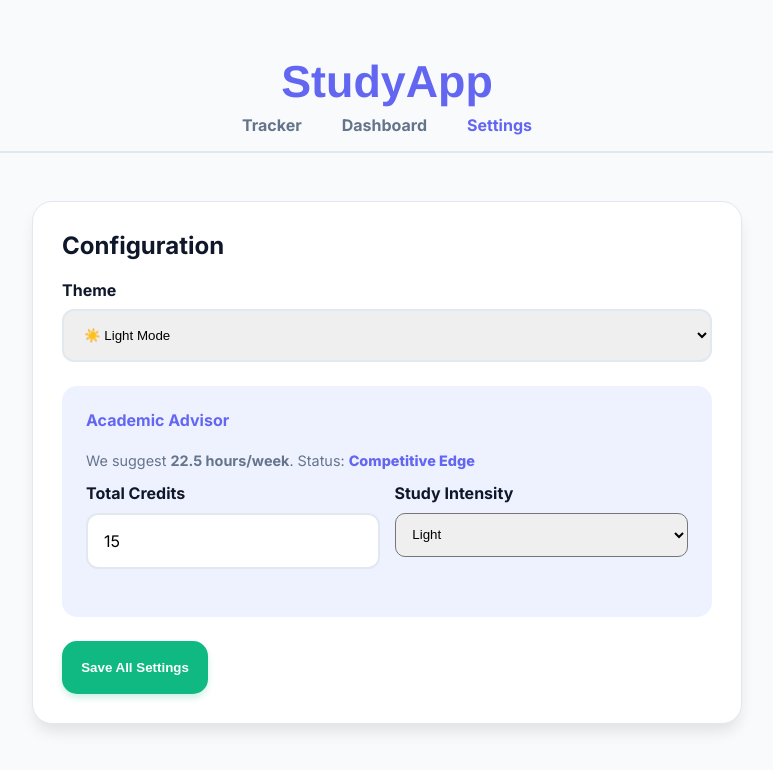
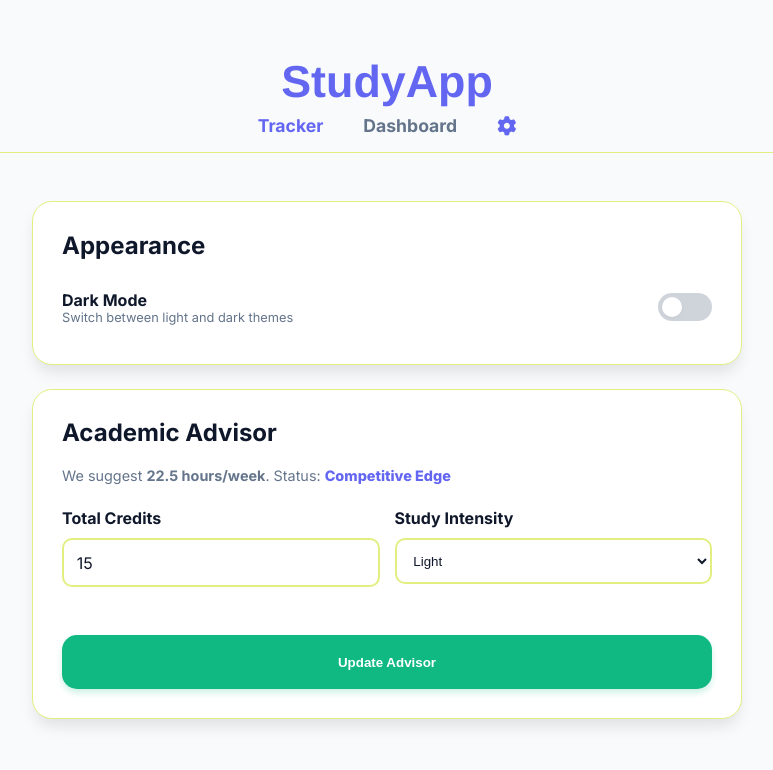
Before and after one commit to AbinAcharya/StudyApp, a Flask app: page /settings in a window 1280 px wide. Shown: the top 770 px of the page, without its empty margins (253-1026 px from the left). Run offline with Flask 3, Linux system fonts and the light colour scheme; data comes from the database, SQL or seed files in the repository; both versions use the stored data as it was after the commit.

```diff
--- a/app.py
+++ b/app.py
@@ -68,7 +68,7 @@ def dashboard():
     _, _, recommendation = get_recommendation()
 
     if logs:
-        generate_subject_graph()
+        generate_subject_graph(theme=theme)
 
     heatmap_html = get_heatmap_data()
 
@@ -121,9 +121,11 @@ def settings():
     cursor = conn.cursor()
 
     if request.method == "POST":
-        theme = request.form.get("theme")
-        credits = int(request.form.get("credits"))
-        intensity = request.form.get("intensity")
+        # Check if the hidden input (or toggle) sent 'dark'
+        # If the form uses the hidden input trick we discussed, this stays 'dark'
+        theme = request.form.get("theme", "light")
+        credits = int(request.form.get("credits", 0))
+        intensity = request.form.get("intensity", "Standard")
 
         # Advisor logic
         suggested_goal, _ = calculate_recommendation(credits, intensity)
@@ -132,12 +134,20 @@ def settings():
             UPDATE settings SET theme=?, credits=?, intensity=?, weekly_goal=? WHERE id=1
         """, (theme, credits, intensity, suggested_goal))
         conn.commit()
+
+        # This is key: regenerate the graph immediately so it matches the new theme
+        generate_subject_graph(theme=theme)
+
         flash("Settings Updated!")
         return redirect(url_for('settings'))
 
     cursor.execute("SELECT theme, credits, intensity, weekly_goal FROM settings WHERE id=1")
     user_settings = cursor.fetchone()
     conn.close()
+
+    # Handle case where database might be empty initially
+    if not user_settings:
+        user_settings = ('light', 0, 'Standard', 20)
 
     _, bracket = calculate_recommendation(user_settings[1], user_settings[2])
 
--- a/static/style.css
+++ b/static/style.css
@@ -12,7 +12,22 @@
     --shadow-sm: 0 4px 6px -1px rgba(0, 0, 0, 0.1);
     --shadow-md: 0 10px 15px -3px rgba(0, 0, 0, 0.1);
     --shadow-lg: 0 20px 25px -5px rgba(0, 0, 0, 0.15);
+    --border-color: #e2ef80;
 }
+
+[data-theme='oled'] {
+    --bg: #000000;              /* Absolute black for OLED */
+    --card-bg: #0a0a0a;         /* Very dark gray to differentiate cards */
+    --text-main: #f1f5f9;       /* Light gray text (easier on eyes than pure white) */
+    --text-muted: #cbd5e1;      /* Muted text for secondary info */
+    --primary-light: #1e1b4b;
+    --border-color: #1e293b;   /* Darker version of your primary blue */
+
+    --shadow-sm: 0 2px 4px rgba(0, 0, 0, 0.5), 0 0 0 1px #1e293b;
+    --shadow-md: 0 4px 12px rgba(0, 0, 0, 0.7), 0 0 0 1px #1e293b;
+    --shadow-lg: 0 12px 24px rgba(99, 102, 241, 0.15), 0 0 0 1px #334155;
+}
+
 
 body {
     background-color: var(--bg);
@@ -20,6 +35,12 @@ body {
     font-family: 'Inter', sans-serif;
     margin: 0;
     padding: 0;
+    transition: background-color 0.3s ease, color 0.3s ease;
+}
+
+h1, h2, h3, h4 {
+    color: var(--text-main);
+    transition: color 0.3s ease;
 }
 
 .container {
@@ -48,15 +69,15 @@ body {
     padding: 1.8rem;
     border-radius: var(--radius);
     box-shadow: var(--shadow-md);
-    border: 1px solid #e2e8f0;
-    transition: all 0.3s cubic-bezier(0.4, 0, 0.2, 1); /* Smooth 3D transition */
+    border: 1px solid var(--border-color); /* Updated to use variable */
+    transition: all 0.3s cubic-bezier(0.4, 0, 0.2, 1);
 }
 
 /* The 3D Lift Effect on Hover */
 .card:hover {
     transform: translateY(-8px);
     box-shadow: var(--shadow-lg);
-    border-color: var(--primary-light);
+    border-color: var(--primary);
 }
 
 .stat-label {
@@ -190,35 +211,138 @@ input:focus {
 
 .btn-delete:hover { background: #fecaca; }
 
-/* Table Design */
 .table-container {
-    background: white;
+    background: var(--card-bg); /* Becomes #0a0a0a in dark mode */
     border-radius: var(--radius);
     overflow: hidden;
-    border: 1px solid #e2e8f0;
+    border: 1px solid var(--border-color);
     margin-top: 1.5rem;
     box-shadow: var(--shadow-md);
 }
 
 table { width: 100%; border-collapse: collapse; }
-th { background: #f8fafc; padding: 1.2rem; text-align: left; color: var(--text-muted); }
-td { padding: 1.2rem; border-top: 1px solid #f1f5f9; }
 
-@media (max-width: 900px) { .chart-grid { grid-template-columns: 1fr; } }
-
-/* Table Polish - Fixed Hover Logic */
-tbody tr {
-    transition: all 0.2s ease;
-    cursor: default;
+th {
+    background: var(--bg); /* Becomes pure black in dark mode */
+    padding: 1.2rem;
+    text-align: left;
+    color: var(--text-muted);
 }
 
-/* When the row is hovered, change the row's background */
-tbody tr:hover {
-    background-color: var(--primary-light);
+td {
+    padding: 1.2rem;
+    border-top: 1px solid var(--border-color);
+    color: var(--text-main); /* Becomes light gray in dark mode */
 }
 
-/* IMPORTANT: Make sure cells don't block the row color */
+/* Hover effect fix */
+tbody tr:hover {
+    background-color: var(--primary-light); /* Subtle indigo highlight */
+}
+
 tbody tr:hover td {
-    background-color: transparent;
-    color: var(--primary); /* Optional: turns text indigo on hover for extra pop */
+    color: var(--primary); /* Text turns blue on hover */
 }
+
+/* --- Navigation Styling --- */
+.nav-link {
+    text-decoration: none;
+    font-weight: 700;
+    color: var(--text-muted);
+    transition: all 0.3s ease;
+    padding: 5px 0;
+    position: relative;
+}
+
+.nav-link:hover {
+    color: var(--primary);
+    transform: translateY(-2px);
+}
+
+/* This styles the active link on the page you are currently on */
+.nav-link.active, .nav-link[style*="var(--primary)"] {
+    color: var(--primary) !important;
+}
+
+/* OLED Glow Effect for Links */
+[data-theme='oled'] .nav-link:hover {
+    text-shadow: 0 0 8px rgba(99, 102, 241, 0.5);
+}
+
+
+/* --- Modern OLED Toggle Switch --- */
+.switch {
+    position: relative;
+    display: inline-block;
+    width: 54px;
+    height: 28px;
+}
+
+.switch input {
+    opacity: 0;
+    width: 0;
+    height: 0;
+}
+
+.slider {
+    position: absolute;
+    cursor: pointer;
+    top: 0;
+    left: 0;
+    right: 0;
+    bottom: 0;
+    background-color: var(--text-muted);
+    opacity: 0.3;
+    transition: .4s;
+    border-radius: 34px;
+}
+
+.slider:before {
+    position: absolute;
+    content: "";
+    height: 20px;
+    width: 20px;
+    left: 4px;
+    bottom: 4px;
+    background-color: white;
+    transition: .4s;
+    border-radius: 50%;
+    box-shadow: 0 2px 4px rgba(0,0,0,0.2);
+}
+
+input:checked + .slider {
+    background-color: var(--primary);
+    opacity: 1;
+}
+
+input:checked + .slider:before {
+    transform: translateX(26px);
+}
+
+/* Settings Icon Styling */
+.settings-link {
+    font-size: 1.2rem;
+    display: flex;
+    align-items: center;
+    transition: color 0.3s ease;
+}
+
+/* The Gear Rotation Animation */
+.settings-link i {
+    transition: transform 0.6s cubic-bezier(0.4, 0, 0.2, 1);
+}
+
+.settings-link:hover i {
+    transform: rotate(180deg); /* Spins the gear 90 degrees */
+    color: var(--primary);
+}
+
+/* OLED Glow for the Icon */
+[data-theme='oled'] .settings-link:hover i {
+    filter: drop-shadow(0 0 8px rgba(99, 102, 241, 0.6));
+}
+
+/* Highlight the icon if we are on the settings page */
+.settings-link[href="/settings"] i {
+    color: var(--primary);
+}
--- a/templates/settings.html
+++ b/templates/settings.html
@@ -5,45 +5,65 @@
     <meta name="viewport" content="width=device-width, initial-scale=1.0">
     <title>Settings - StudyApp</title>
     <link rel="stylesheet" href="{{ url_for('static', filename='style.css') }}">
+    <link rel="stylesheet" href="https://cdnjs.cloudflare.com/ajax/libs/font-awesome/6.4.0/css/all.min.css">
     <link href="https://fonts.googleapis.com/css2?family=Arimo:wght@700&display=swap" rel="stylesheet">
+
+    <script>
+        if (localStorage.getItem('theme') === 'oled') {
+            document.documentElement.setAttribute('data-theme', 'oled');
+        }
+    </script>
 </head>
-<body class="{{ 'dark-theme' if settings[0] == 'dark' else '' }}">
+<body>
     <div class="container" style="padding: 2.5rem; position: relative;">
 
-        <div style="display: flex; flex-direction: column; align-items: center; margin-bottom: 3rem; padding: 1rem 0; border-bottom: 2px solid #e2e8f0;">
+        <div style="display: flex; flex-direction: column; align-items: center; margin-bottom: 3rem; padding: 1rem 0; border-bottom: 1px solid var(--border-color);">
             <h1 style="margin: 0; font-family: 'Arimo', sans-serif; font-size: 2.8rem; color: var(--primary);">StudyApp</h1>
-            <nav style="display: flex; gap: 2.5rem; margin-top: 0.5rem;">
-                <a href="/" style="text-decoration: none; font-weight: 700; color: var(--text-muted);">Tracker</a>
-                <a href="/dashboard" style="text-decoration: none; font-weight: 700; color: var(--text-muted);">Dashboard</a>
-                <a href="/settings" style="text-decoration: none; font-weight: 700; color: var(--primary);">Settings</a>
+            <nav style="display: flex; gap: 2.5rem; margin-top: 0.5rem; align-items: center;">
+                <a href="/" style="text-decoration: none; font-weight: 700; color: var(--primary); font-size: 1.1rem;">
+                    Tracker
+                </a>
+                <a href="/dashboard" style="text-decoration: none; font-weight: 700; color: var(--text-muted); font-size: 1.1rem;">
+                    Dashboard
+                </a>
+                <a href="/settings" class="settings-link" title="Settings" style="text-decoration: none;">
+                    <i class="fa-solid fa-gear"></i>
+                </a>
             </nav>
         </div>
 
+        <div class="card" style="max-width: 650px; margin: 0 auto 1.5rem auto;">
+            <h2 style="margin-top:0;">Appearance</h2>
+            <div style="display: flex; justify-content: space-between; align-items: center; padding: 10px 0;">
+                <div>
+                    <label style="font-weight: 700; color: var(--text-main);">Dark Mode</label>
+                    <p style="margin: 0; font-size: 0.8rem; color: var(--text-muted);">Switch between light and dark themes</p>
+                </div>
+                <label class="switch">
+                    <input type="checkbox" id="theme-toggle">
+                    <span class="slider"></span>
+                </label>
+            </div>
+        </div>
+
         <div class="card" style="max-width: 650px; margin: 0 auto;">
-            <h2 style="margin-top:0;">Configuration</h2>
+            <h2 style="margin-top:0;">Academic Advisor</h2>
+            <p style="font-size: 0.9rem; color: var(--text-muted); margin-bottom: 1.5rem;">
+                We suggest <strong>{{ settings[3] }} hours/week</strong>.
+                Status: <span style="color: var(--primary); font-weight: 800;">{{ bracket }}</span>
+            </p>
 
             <form action="/settings" method="POST">
-                <div class="form-group">
-                    <label>Theme</label>
-                    <select name="theme" class="input-style" style="padding: 1rem; border-radius: 12px; border: 2px solid #e2e8f0;">
-                        <option value="light" {{ 'selected' if settings[0] == 'light' }}>☀️ Light Mode</option>
-                        <option value="dark" {{ 'selected' if settings[0] == 'dark' }}>🌙 Dark Mode</option>
-                    </select>
-                </div>
-
-                <div style="background: var(--primary-light); padding: 1.5rem; border-radius: 15px; margin: 1.5rem 0;">
-                    <h4 style="margin-top:0; color: var(--primary);">Academic Advisor</h4>
-                    <p style="font-size: 0.9rem; color: var(--text-muted);">We suggest <strong>{{ settings[3] }} hours/week</strong>.
-                    Status: <span style="color: var(--primary); font-weight: 800;">{{ bracket }}</span></p>
+                <input type="hidden" name="theme" id="hidden-theme-input" value="{{ settings[0] }}">
 
                 <div style="display: grid; grid-template-columns: 1fr 1fr; gap: 15px;">
                     <div class="form-group">
                         <label>Total Credits</label>
-                            <input type="number" name="credits" value="{{ settings[1] }}">
+                        <input type="number" name="credits" value="{{ settings[1] }}" style="background: var(--card-bg); color: var(--text-main); border: 2px solid var(--border-color); padding: 0.8rem; border-radius: 10px;">
                     </div>
                     <div class="form-group">
                         <label>Study Intensity</label>
-                            <select name="intensity" class="input-style" style="padding: 0.8rem; border-radius: 10px;">
+                        <select name="intensity" class="input-style" style="padding: 0.8rem; border-radius: 10px; background: var(--card-bg); color: var(--text-main); border: 2px solid var(--border-color);">
                             <option value="Light" {{ 'selected' if settings[2] == 'Light' }}>Light</option>
                             <option value="Standard" {{ 'selected' if settings[2] == 'Standard' }}>Standard</option>
                             <option value="STEM" {{ 'selected' if settings[2] == 'STEM' }}>STEM / Medicine</option>
@@ -51,11 +71,32 @@
                         </select>
                     </div>
                 </div>
-                </div>
-
-                <button type="submit" class="btn-save">Save All Settings</button>
+                <button type="submit" class="btn-save" style="width: 100%; margin-top: 1.5rem;">Update Advisor</button>
             </form>
         </div>
-    </div>
+    </div> <script>
+        const themeToggle = document.getElementById('theme-toggle');
+        const hiddenInput = document.getElementById('hidden-theme-input');
+        const htmlEl = document.documentElement;
+
+        // Check preference on load
+        if (localStorage.getItem('theme') === 'dark') {
+            htmlEl.setAttribute('data-theme', 'oled');
+            themeToggle.checked = true;
+        }
+
+        // Handle toggle
+        themeToggle.addEventListener('change', () => {
+            if (themeToggle.checked) {
+                htmlEl.setAttribute('data-theme', 'oled');
+                localStorage.setItem('theme', 'dark');
+                hiddenInput.value = 'dark';
+            } else {
+                htmlEl.removeAttribute('data-theme');
+                localStorage.setItem('theme', 'light');
+                hiddenInput.value = 'light';
+            }
+        });
+    </script>
 </body>
 </html>
```
Also changed, not shown: logic/graphs.py (+23 -7 lines), templates/dashboard.html (+18 -5 lines), templates/index.html (+13 -2 lines), database.db, static/study_graph.png. Lines whose indentation alone changed are shown as unchanged.
